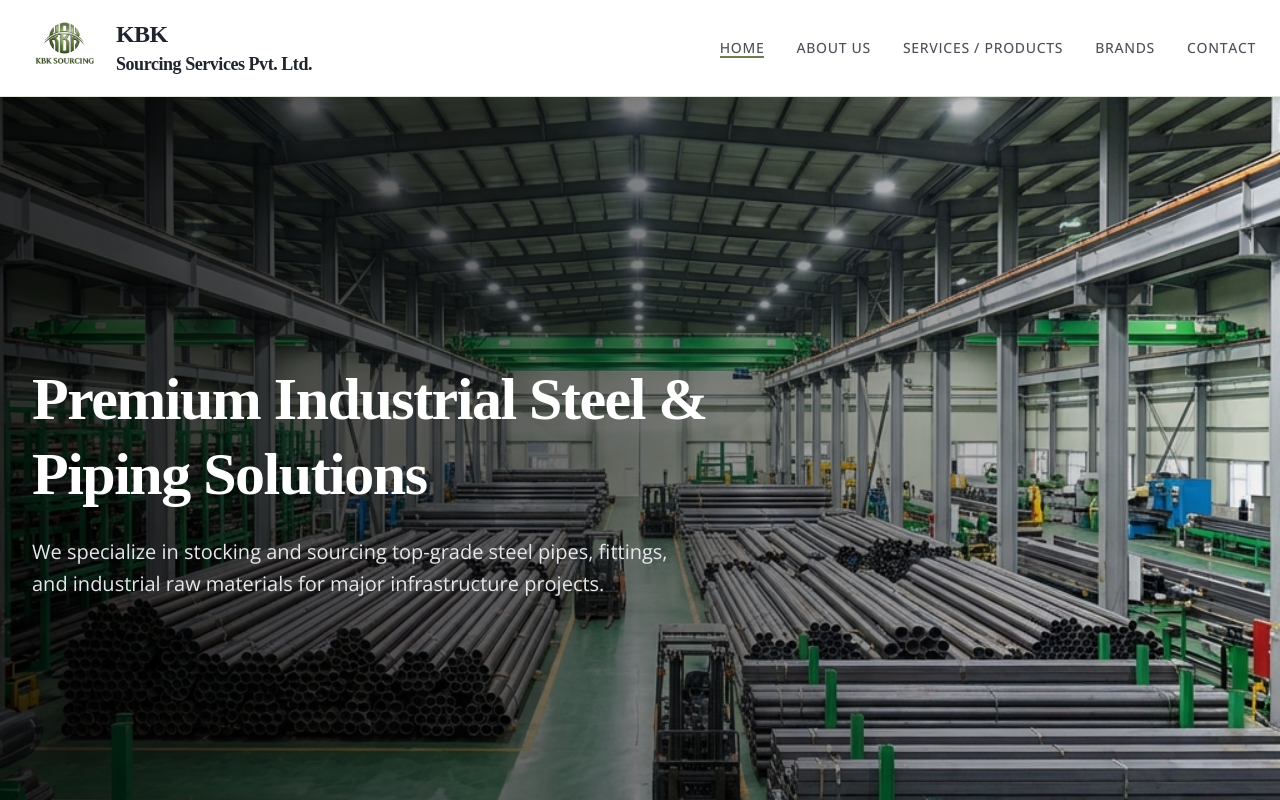
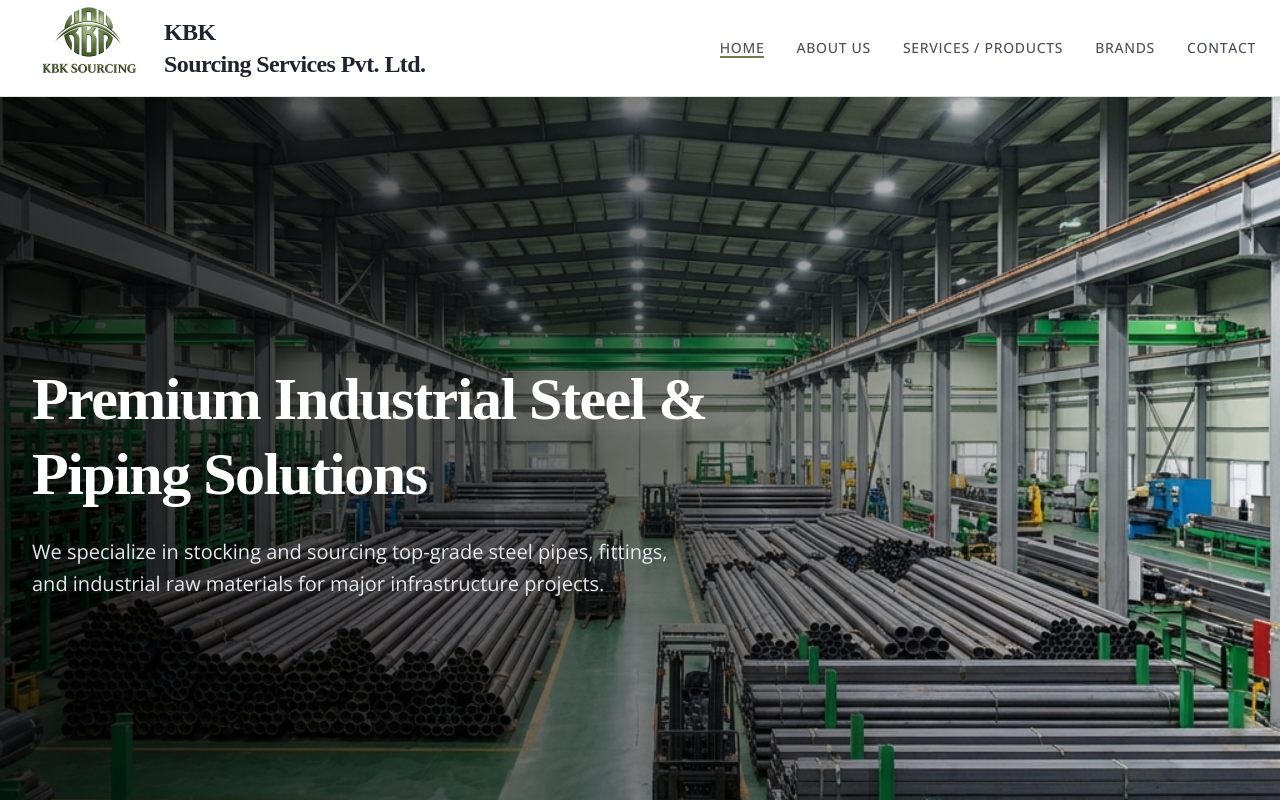
Before and after one commit to aquibiltifat/kbk-main, a Next.js app: page / in a window 1280 px wide. Shown: the top 800 px of the page. Built offline with nearby package versions, Linux system fonts and the light colour scheme.

Commit message:
update project files

```diff
--- a/src/components/layout/Header.tsx
+++ b/src/components/layout/Header.tsx
@@ -30,14 +30,14 @@ const Header = () => {
                                 alt="KBK Symbol"
                                 width={100}
                                 height={100}
-                                className="h-12 sm:h-16 lg:h-20 w-auto object-contain shrink-0 transition-transform duration-300 group-hover:scale-105"
+                                className="h-12 sm:h-16 lg:h-32 w-auto object-contain shrink-0 transition-transform duration-300 group-hover:scale-105"
                                 priority
                             />
                             <div className="flex flex-col items-start min-w-0">
                                 <h1 className="text-sm sm:text-lg lg:text-2xl font-heading font-bold text-foreground tracking-tight group-hover:text-primary transition-colors whitespace-nowrap">
                                     KBK
                                 </h1>
-                                <p className="text-xs sm:text-sm lg:text-lg font-heading font-bold text-foreground tracking-tight group-hover:text-primary transition-colors whitespace-nowrap truncate">
+                                <p className="text-sm sm:text-lg lg:text-2xl font-heading font-bold text-foreground tracking-tight group-hover:text-primary transition-colors whitespace-nowrap truncate">
                                     Sourcing Services Pvt. Ltd.
                                 </p>
                             </div>
```
